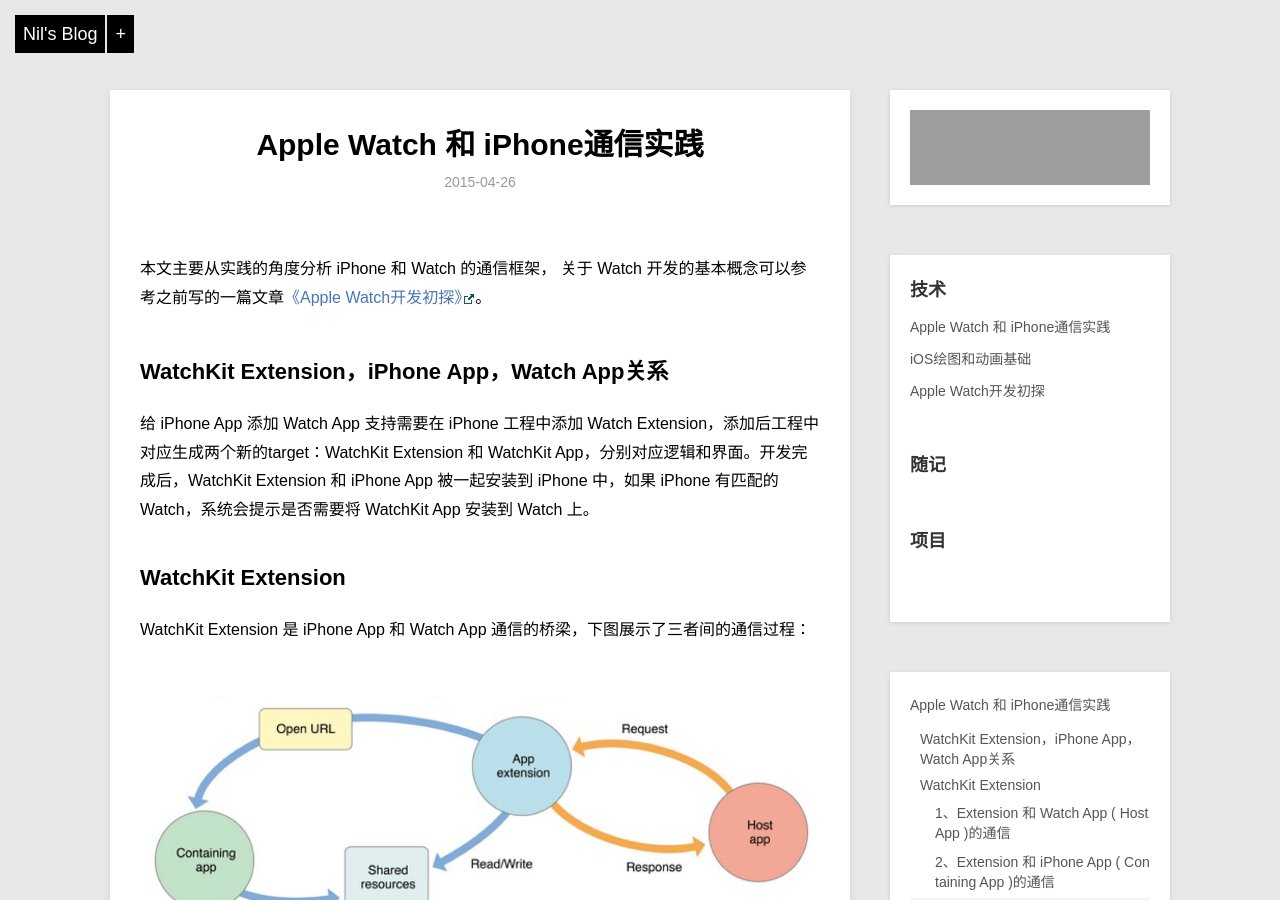
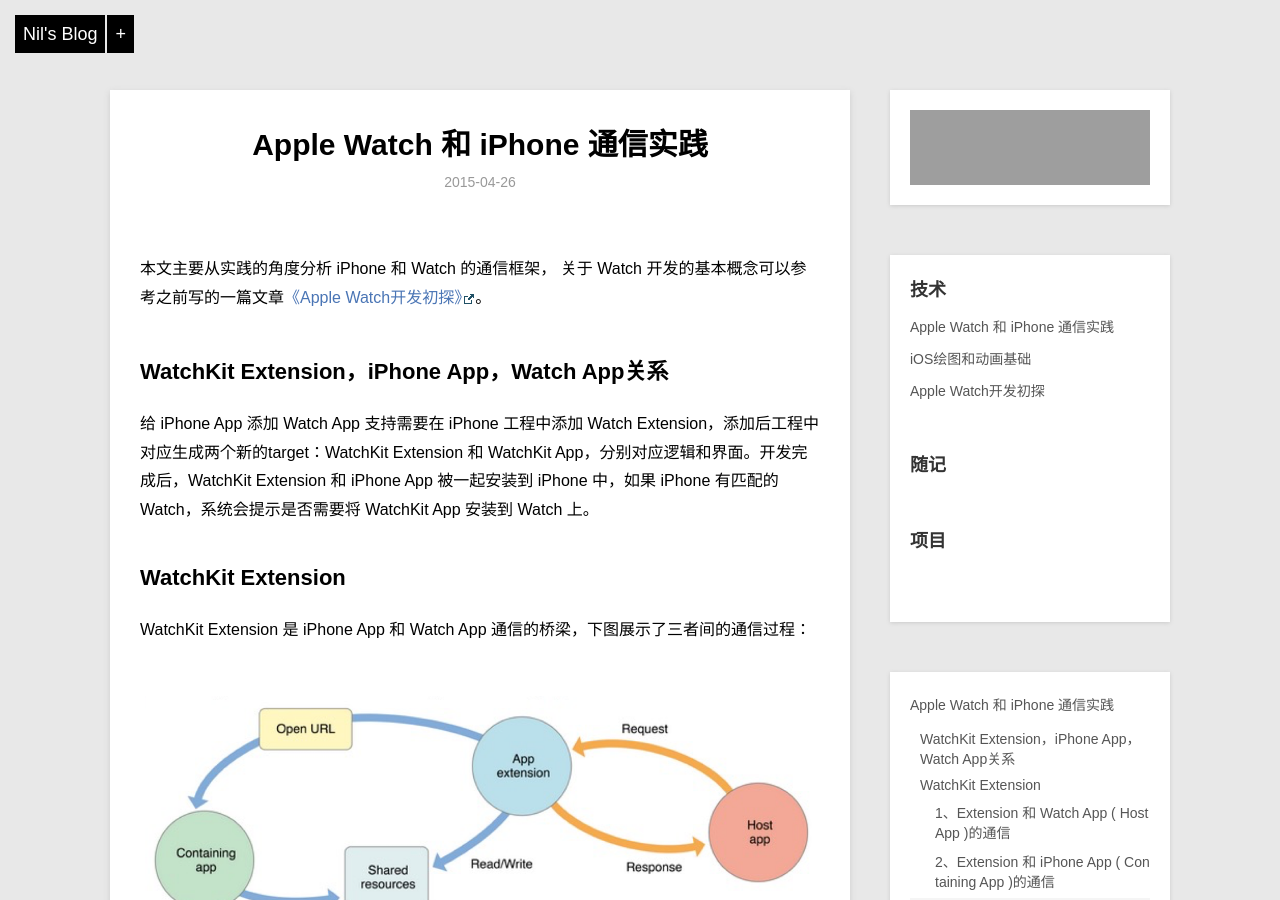
Before and after one commit to nilsun/nilsun.github.io, a Jekyll site: the page built from _posts/blog/2015-04-26-iPhone-watch-communication.md, in a window 1280 px wide and 900 px high. Built offline with Jekyll 4.4.1, drawn with Linux system fonts in a browser that asks for light colours; Markdown is read by kramdown in place of the engine named in the settings; comment, search, counter and statistics services are not loaded; grey boxes are pictures that could not be loaded.

Commit message:
Modify wording.

```diff
--- a/_posts/blog/2015-04-26-iPhone-watch-communication.md
+++ b/_posts/blog/2015-04-26-iPhone-watch-communication.md
@@ -1,6 +1,6 @@
 ---
 layout: post
-title: Apple Watch 和 iPhone通信实践
+title: Apple Watch 和 iPhone 通信实践
 description: 本文主要从实践的角度分析 iPhone 和 Watch 的通信框架， 关于 Watch 开发的基本概念可以参考之前写的一篇文章《Apple Watch开发初探》。
 category: blog
 published: ture
```
